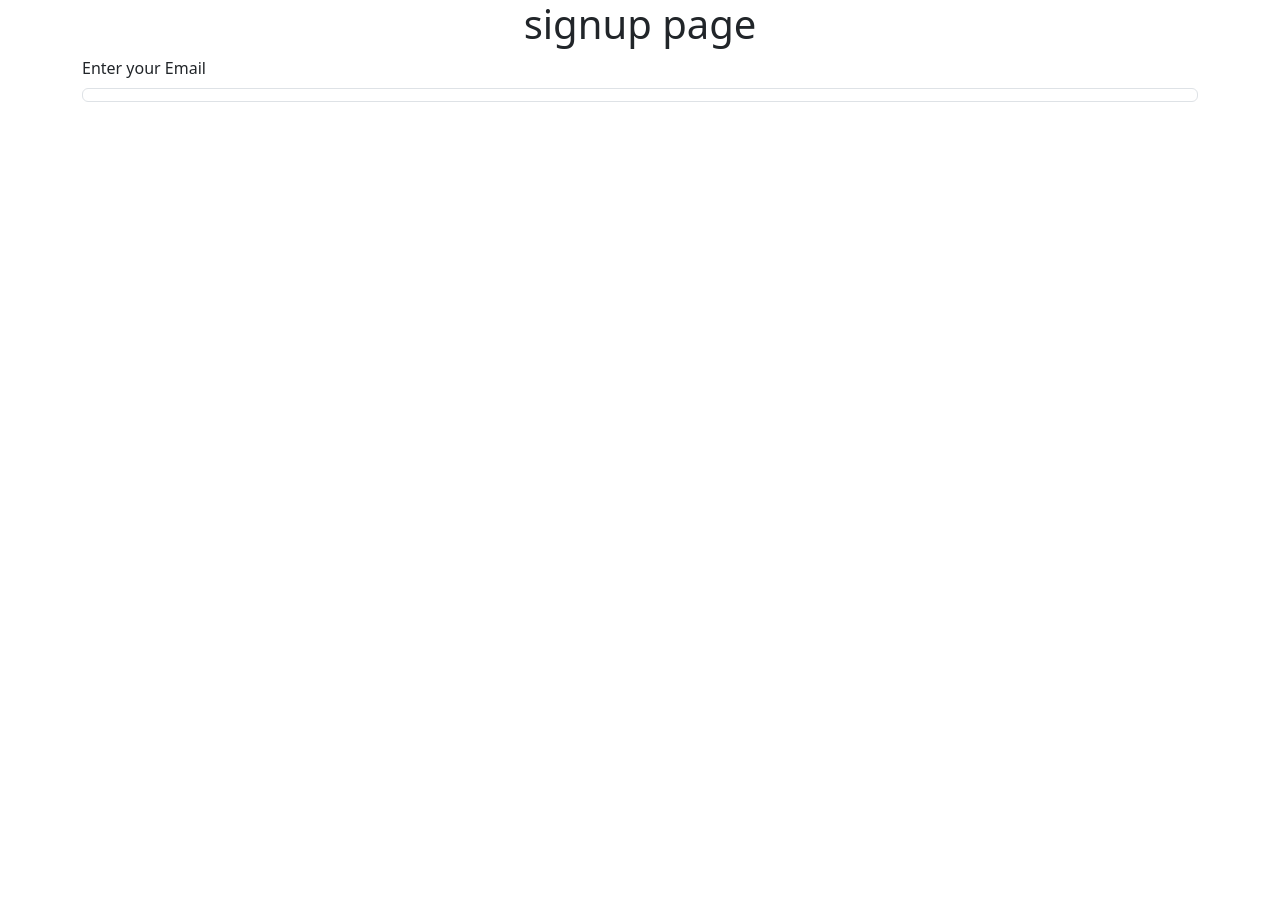
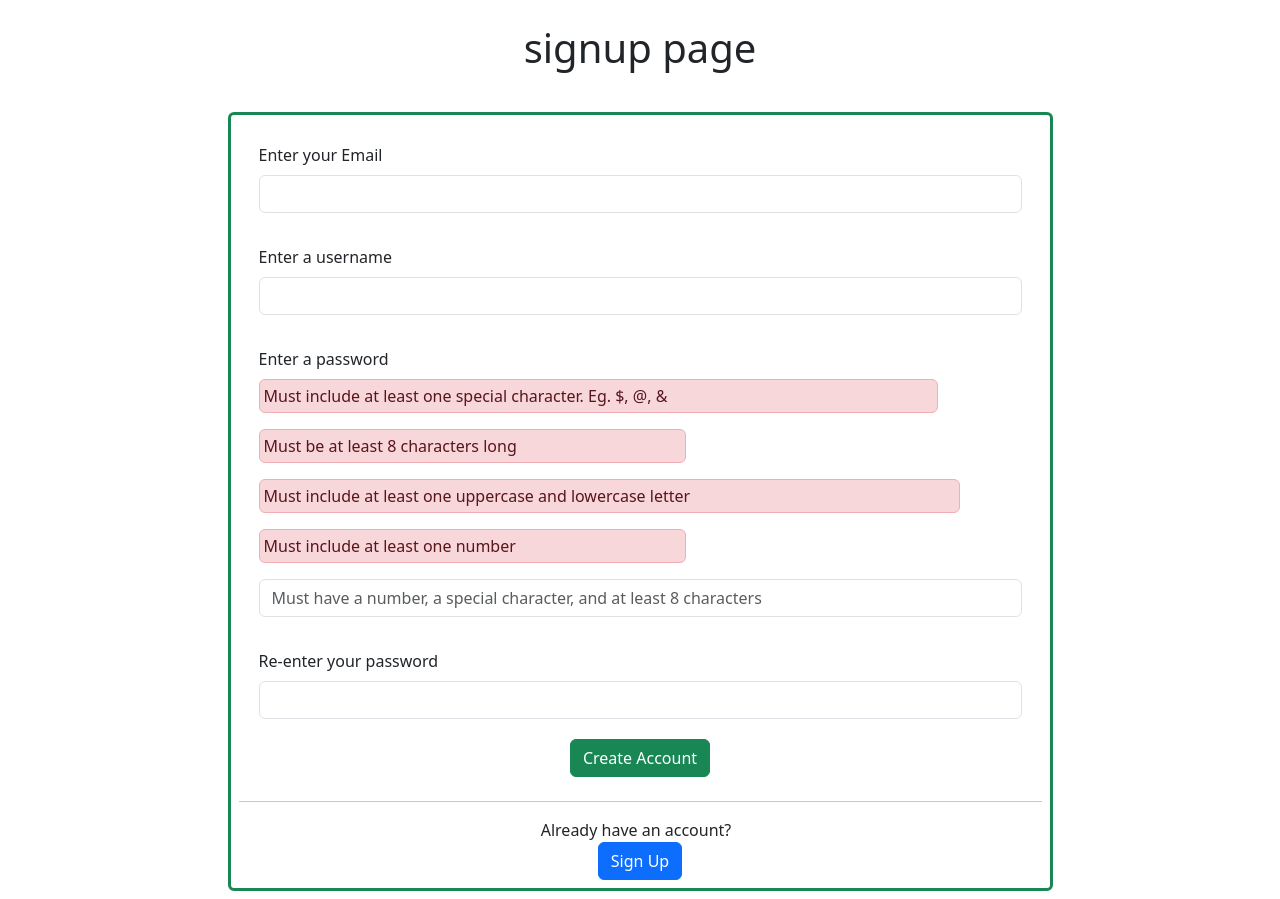
Before and after one commit to legend-unavailable/monopoly-frontend, a React (Vite) app: page /Signup in a window 1280 px wide. Before the commit the page ends 800 px from the top, so only its background shows below. Built offline with nearby package versions, Linux system fonts and the light colour scheme.

Commit message:
add password errs, password validation, check email, add to db

```diff
--- a/src/pages/Signup.jsx
+++ b/src/pages/Signup.jsx
@@ -3,18 +3,109 @@ import { useNavigate } from "react-router-dom";
 import React, { useState } from "react";
 
 const Signup = () => {
+    const [userInfo, setUserInfo] = useState({email: '', password: '', username: ''});
+    const [passwordErr, setPasswordErr] = useState(false);
+    const [userExists = setUserExists] = useState(false);
+    const [specialErr, setSpecialErr] = useState(false);
+
+    const [emailClass, setEmailClass] = useState('form-control')
+    const [passwordsClass, setPasswordsClass] = useState('form-control');
+
+    const emailCheck = (email) => {
+        const regex = /^[^\s@]+@[^\s@]+\.[^\s@]+$/;
+        return regex.test(email);
+    }
+
+    const updateInfo = (e) => {
+        e.preventDefault();
+        setUserInfo({...userInfo, [e.target.name]: e.target.value});
+    }
+    const handleSubmit = async( e) => {
+        e.preventDefault();
+        //setloading
+        if (!emailCheck(userInfo.email)) {
+            setUserExists(true);
+            //setloading
+            setEmailClass('form-control is-invalid')
+
+        }
+
+    }
     return(
         <div className="container">
-            <div className="d-flex justify-content-center">
+            <div className="d-flex justify-content-center p-4">
                 <h1>signup page</h1>
             </div>
 
-            <div className="justify-content-center">
-                <form className="align-self-center">
-                    <label className="form-label">
-                        Enter your Email
-                    </label>
-                    <imput className="form-control"></imput>
+            <div className="container d-flex justify-content-center p-2">
+                <form onSubmit={handleSubmit}
+                className="align-self-center w-75 p-2 border border-success border-3 rounded">
+                    <div className="container p-1">
+                        <div className="p-3">
+                            <label className="form-label">
+                                Enter your Email
+                            </label>
+                            {userExists &&
+                            (<div className="alert alert-danger p-1" style={{width: '245px'}} role="alert">
+                                Account with email already exists
+                            </div>)}
+                             <input type="email" name='email' className={emailClass} onChange={updateInfo} required/>
+                        </div>
+
+                        <div className="p-3">
+                            <label className="form-label">
+                                Enter a username
+                            </label>
+                             <input type="text" name='username' className="form-control" onChange={updateInfo} required/>
+                        </div>
+
+                        <div className="p-3">
+                            <label className="form-label">
+                                Enter a password
+                            </label>
+
+                            {specialErr ||
+                            (<div className="alert alert-danger p-1" style={{width: '89%'}} role="alert">
+                                Must include at least one special character. Eg. $, @, &
+                            </div>)}
+                            {specialErr ||
+                            (<div className="alert alert-danger p-1" style={{width: '56%'}} role="alert">
+                                Must be at least 8 characters long
+                            </div>)}
+                            {specialErr ||
+                            (<div className="alert alert-danger p-1" style={{width: '92%'}} role="alert">
+                                Must include at least one uppercase and lowercase letter
+                            </div>)}
+                            {specialErr ||
+                            (<div className="alert alert-danger p-1" style={{width: '56%'}} role="alert">
+                                Must include at least one number
+                            </div>)}
+
+                             <input type="password" name='password' className={passwordsClass} onChange={updateInfo} required placeholder="Must have a number, a special character, and at least 8 characters"/>
+                        </div>
+
+                        <div className="p-3">
+                            <label className="form-label">
+                                Re-enter your password
+                            </label>
+                            {passwordErr &&
+                            (<div className="alert alert-danger p-1" style={{width: '175px'}} role="alert">
+                                Passwords don't match
+                            </div>)}
+                             <input type="password" className={passwordsClass} onChange={updateInfo} required/>
+                        </div>
+
+                        <div className="d-flex justify-content-center p-1">
+                            <button className="btn btn-success" type='submit'>Create Account</button>
+                        </div>
+                    </div>
+                    <hr />
+                    <div className="text-center">
+                        <div className="me-2">
+                            Already have an account?
+                        </div>
+                        <button className="btn btn-primary" onClick={() => moveTo('/Login')}>Sign Up</button>
+            </div>
                 </form>
             </div>
 
```
